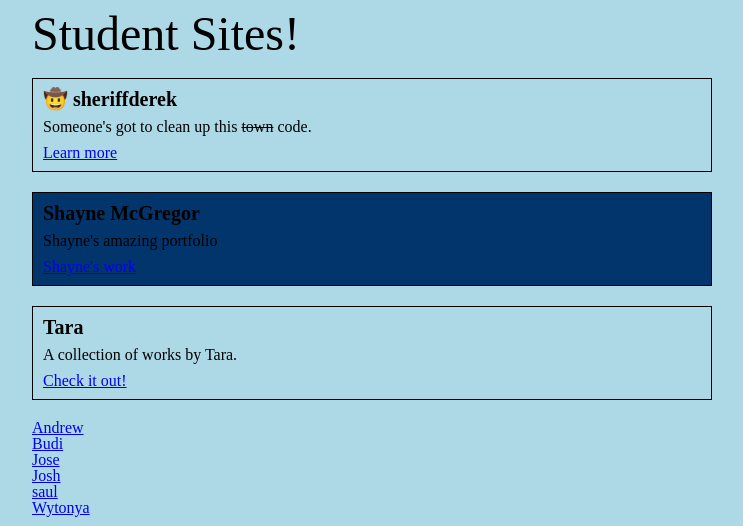
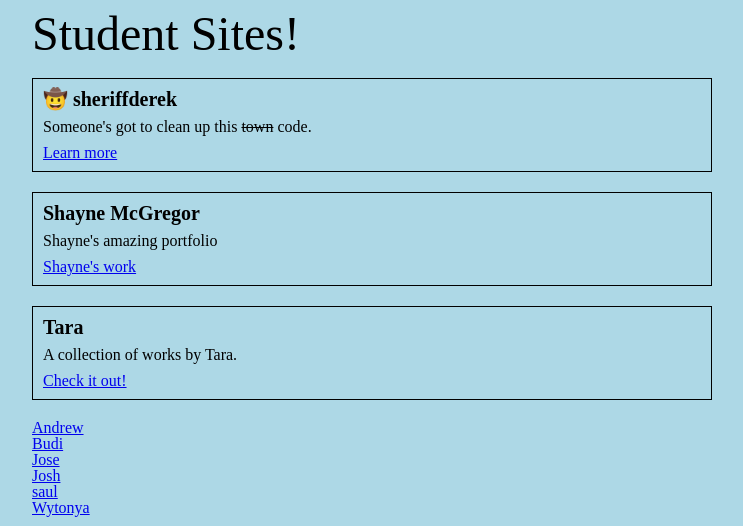
Before and after one commit to perpetual-education-personal/alpha-three-homepage, a PHP site: page /index.html in a window 1280 px wide. Shown: the top 526 px of the page, without its empty margins (268-1011 px from the left). Run offline with PHP 8.4, Linux system fonts and the light colour scheme.

Commit message:
delete class "shayne"

```diff
--- a/index.html
+++ b/index.html
@@ -22,7 +22,7 @@
 				<a href='sheriff' target='sheriff'>Learn more</a>
 			</div>
 
-			<div class='student shayne'>
+			<div class='student'>
 				<h2>Shayne McGregor</h2>
 				<p>Shayne's amazing portfolio</p>
 				<a href='shayne' target='shayne'>Shayne's work</a>
--- a/style.css
+++ b/style.css
@@ -47,8 +47,3 @@ h1 {
 	padding-top: 10px;
 	display: inline-block;
 }
-
-
-.shayne {
-	background-color: #01356b;
-}
```
